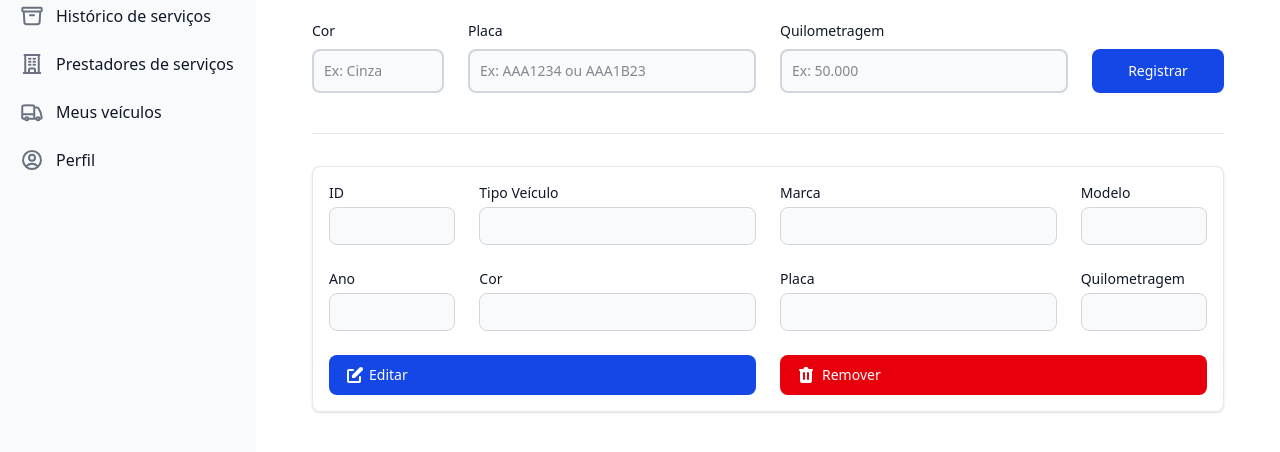
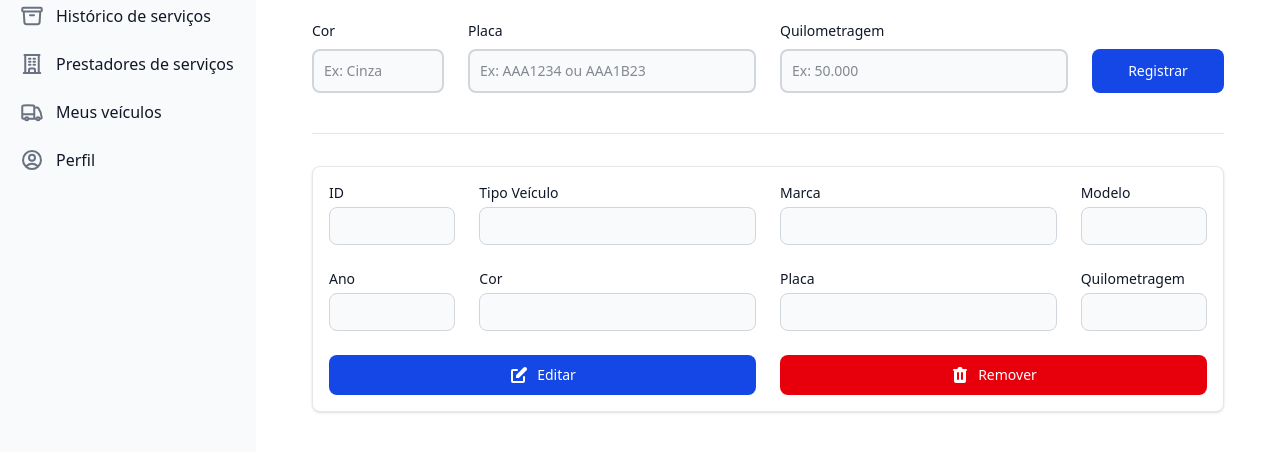
Before and after one commit to vinipadilha/Fix-Time, a website: page src/pages/main-page/veiculos.html in a window 1280 px wide. Shown: the part 132-584 px from the top of the page. Drawn offline with nearby package versions, Linux system fonts and the light colour scheme.

Commit message:
Centraliza botões dentro do form de crud de veiculos

```diff
--- a/src/pages/main-page/veiculos.html
+++ b/src/pages/main-page/veiculos.html
@@ -218,16 +218,22 @@
                 </div>
 
                 <div class="lg:gap-6 gap-4 items-center grid grid-cols-6">
-                    <button type="button" class="text-white inline-flex items-center bg-blue-700 hover:bg-blue-800 focus:ring-4 focus:outline-none focus:ring-blue-300 font-medium rounded-lg text-sm px-5 py-2.5 text-center cursor-pointer col-span-3">
-                            <svg class="mr-1 -ml-1 w-5 h-5 " fill="currentColor" viewBox="0 0 20 20" xmlns="http://www.w3.org/2000/svg"><path d="M17.414 2.586a2 2 0 00-2.828 0L7 10.172V13h2.828l7.586-7.586a2 2 0 000-2.828z"></path><path fill-rule="evenodd" d="M2 6a2 2 0 012-2h4a1 1 0 010 2H4v10h10v-4a1 1 0 112 0v4a2 2 0 01-2 2H4a2 2 0 01-2-2V6z" clip-rule="evenodd"></path></svg>
-                            Editar
-                        </button>
+                    <button type="button" class="text-white inline-flex items-center justify-center gap-2 bg-blue-700 hover:bg-blue-800 focus:ring-4 focus:outline-none focus:ring-blue-300 font-medium rounded-lg text-sm px-5 py-2.5 text-center cursor-pointer col-span-3">
+                        <svg class="w-5 h-5" fill="currentColor" viewBox="0 0 20 20" xmlns="http://www.w3.org/2000/svg">
+                            <path d="M17.414 2.586a2 2 0 00-2.828 0L7 10.172V13h2.828l7.586-7.586a2 2 0 000-2.828z"></path>
+                            <path fill-rule="evenodd" d="M2 6a2 2 0 012-2h4a1 1 0 010 2H4v10h10v-4a1 1 0 112 0v4a2 2 0 01-2 2H4a2 2 0 01-2-2V6z" clip-rule="evenodd"></path>
+                        </svg>
+                        Editar
+                    </button>
 
-                    <button type="button" class="inline-flex items-center text-white bg-red-600 hover:bg-red-700 focus:ring-4 focus:outline-none focus:ring-red-300 font-medium rounded-lg text-sm px-5 py-2.5 text-center cursor-pointer col-span-3">
-                        <svg class="w-5 h-5 mr-1.5 -ml-1" fill="currentColor" viewBox="0 0 20 20" xmlns="http://www.w3.org/2000/svg"><path fill-rule="evenodd" d="M9 2a1 1 0 00-.894.553L7.382 4H4a1 1 0 000 2v10a2 2 0 002 2h8a2 2 0 002-2V6a1 1 0 100-2h-3.382l-.724-1.447A1 1 0 0011 2H9zM7 8a1 1 0 012 0v6a1 1 0 11-2 0V8zm5-1a1 1 0 00-1 1v6a1 1 0 102 0V8a1 1 0 00-1-1z" clip-rule="evenodd"></path></svg>
+                    <button type="button" class="inline-flex items-center justify-center gap-2 text-white bg-red-600 hover:bg-red-700 focus:ring-4 focus:outline-none focus:ring-red-300 font-medium rounded-lg text-sm px-5 py-2.5 text-center cursor-pointer col-span-3">
+                        <svg class="w-5 h-5" fill="currentColor" viewBox="0 0 20 20" xmlns="http://www.w3.org/2000/svg">
+                            <path fill-rule="evenodd" d="M9 2a1 1 0 00-.894.553L7.382 4H4a1 1 0 000 2v10a2 2 0 002 2h8a2 2 0 002-2V6a1 1 0 100-2h-3.382l-.724-1.447A1 1 0 0011 2H9zM7 8a1 1 0 012 0v6a1 1 0 11-2 0V8zm5-1a1 1 0 00-1 1v6a1 1 0 102 0V8a1 1 0 00-1-1z" clip-rule="evenodd"></path>
+                        </svg>
                         Remover
                     </button>
                 </div>
+
             </div>
 
         </div>
```
